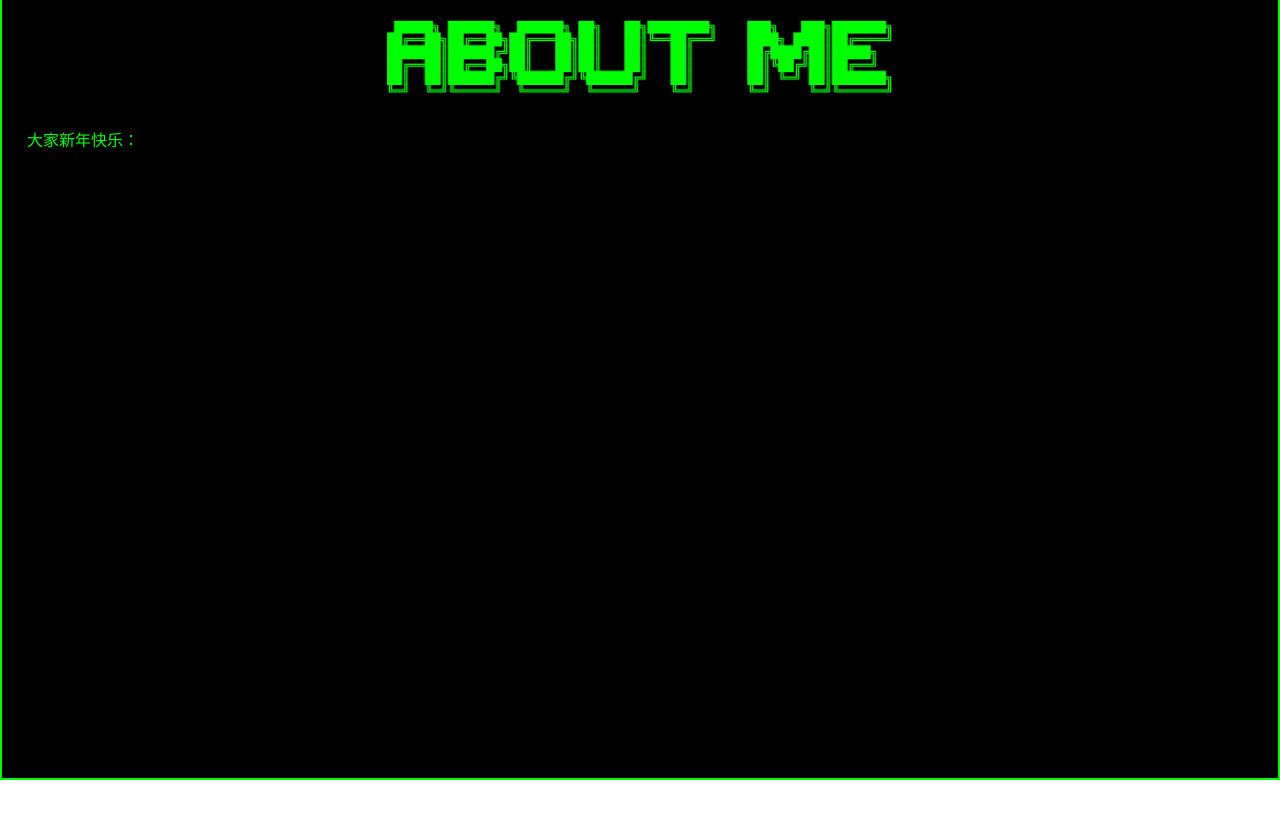
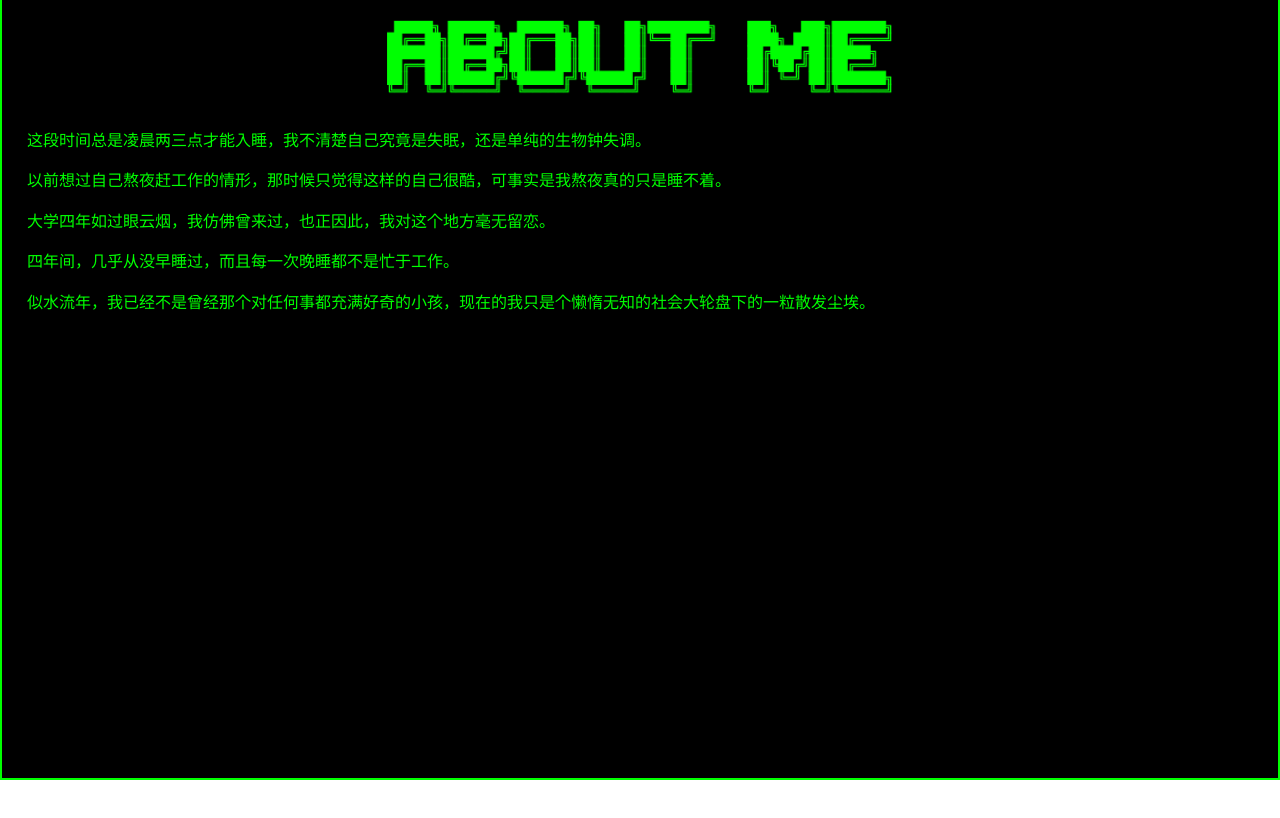
Before and after one commit to ybbhwv/ybbhwv.github.io, a plain HTML site: page index.html in a window 1280 px wide. Shown: the part 1020-1838 px from the top of the page. Drawn offline with nearby package versions, Linux system fonts and the light colour scheme.

Commit message:
Update index.html

```diff
--- a/index.html
+++ b/index.html
@@ -148,7 +148,11 @@
 				</div>
 				<div class="clearfix"></div>
 				<div class="about-me__content" id="terminal-start">
-					<p>大家新年快乐：</p>
+					<p>这段时间总是凌晨两三点才能入睡，我不清楚自己究竟是失眠，还是单纯的生物钟失调。</p>
+					<p>以前想过自己熬夜赶工作的情形，那时候只觉得这样的自己很酷，可事实是我熬夜真的只是睡不着。</P>
+					<p>大学四年如过眼云烟，我仿佛曾来过，也正因此，我对这个地方毫无留恋。</p>
+					<p>四年间，几乎从没早睡过，而且每一次晚睡都不是忙于工作。</p>
+					<p>似水流年，我已经不是曾经那个对任何事都充满好奇的小孩，现在的我只是个懒惰无知的社会大轮盘下的一粒散发尘埃。</p>
 					<pre style="border: none;">
 					</pre>
 
```
